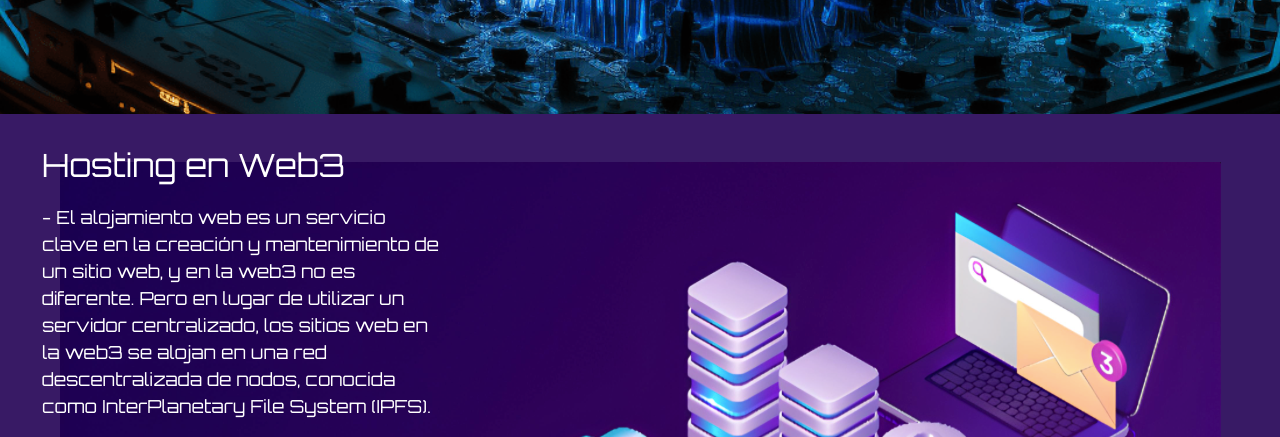
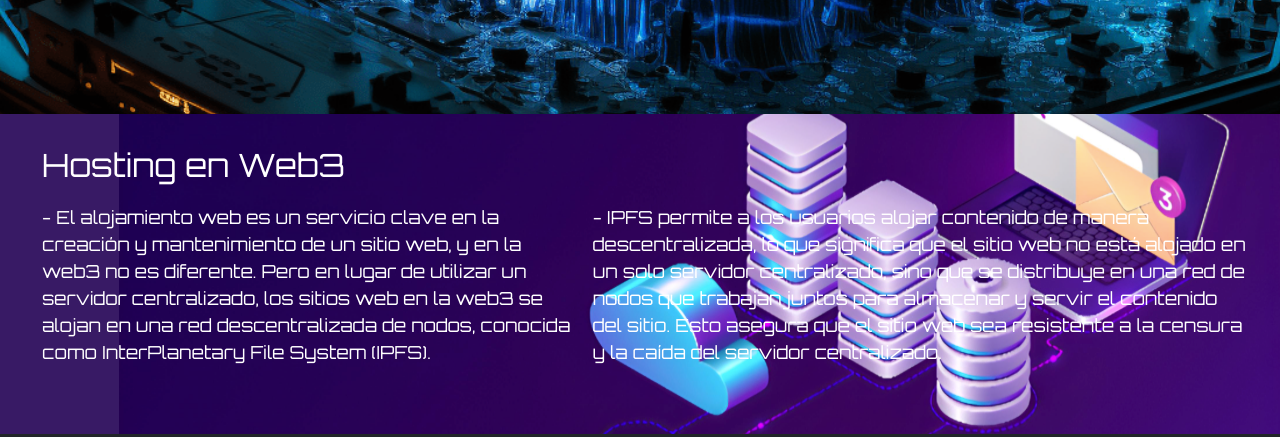
Before and after one commit to jeroaguirre/tercer-entrega, a website: page pages/hosting.html in a window 1280 px wide. Shown: the part 590-1027 px from the top of the page. Drawn offline with nearby package versions, Linux system fonts and the light colour scheme.

Commit message:
ultima entrega

```diff
--- a/pages/hosting.html
+++ b/pages/hosting.html
@@ -41,10 +41,12 @@
                 <div class="descripcion">
 
                   <h2 class="hosting-title">Hosting en Web3</h2>
-                  <p>- El alojamiento web es un servicio clave en la creación y mantenimiento de un sitio web, y en la web3 no es diferente. Pero en lugar de utilizar un servidor centralizado, los sitios web en la web3 se alojan en una red descentralizada de nodos, conocida como InterPlanetary File System (IPFS). </p>
+                  <div class="parrafo">
+                    <p>- El alojamiento web es un servicio clave en la creación y mantenimiento de un sitio web, y en la web3 no es diferente. Pero en lugar de utilizar un servidor centralizado, los sitios web en la web3 se alojan en una red descentralizada de nodos, conocida como InterPlanetary File System (IPFS). </p>
 
-                  <p>- IPFS permite a los usuarios alojar contenido de manera descentralizada, lo que significa que el sitio web no está alojado en un solo servidor centralizado, sino que se distribuye en una red de nodos que trabajan juntos para almacenar y servir el contenido del sitio. Esto asegura que el sitio web sea resistente a la censura y la caída del servidor centralizado.</p>
-                </div>
+                    <p>- IPFS permite a los usuarios alojar contenido de manera descentralizada, lo que significa que el sitio web no está alojado en un solo servidor centralizado, sino que se distribuye en una red de nodos que trabajan juntos para almacenar y servir el contenido del sitio. Esto asegura que el sitio web sea resistente a la censura y la caída del servidor centralizado.</p>
+                  </div>
+              </div>
 
 
               </div>
--- a/scss/_header.scss
+++ b/scss/_header.scss
@@ -100,6 +100,7 @@
         color: white !important;
         font-size: 25px;
         margin-right: 20px;
+
 }
 
 .navbar-light .navbar-toggler-icon {
@@ -108,7 +109,7 @@
 
 @media (max-width: 991px) {
         .navbar-collapse {
-
+            background-color: rgba(0, 0, 0, 0.525);
             top: 0;
             left: 0;
             right: 0;
--- a/scss/_hosting.scss
+++ b/scss/_hosting.scss
@@ -4,15 +4,16 @@
     align-items: center;
     gap: 32px;
     background-image: url(../images/host.png);
-    background-position: center;
+    background-position: right;
     background-repeat: no-repeat;
     background-color: rgb(56, 26, 101);
     width: 100%;
     color: white;
+    max-width: 100%;
 
     .descripcion {
       margin-left: 10px;
-      max-width: 800px;
+
 
 
       .hosting-title {
@@ -21,11 +22,18 @@
         color: rgb(255, 255, 255) !important;
       }
 
-      p {
+      .parrafo {
+        display: flex;
+        flex-direction: row;
+        gap: 1rem;
         font-size: 18px;
         line-height: 1.5;
         margin-bottom: 20px;
-        margin-right: 25rem;
+
+
+
       }
     }
+
+
 }
```
Also changed, not shown: css/estilo.css.
